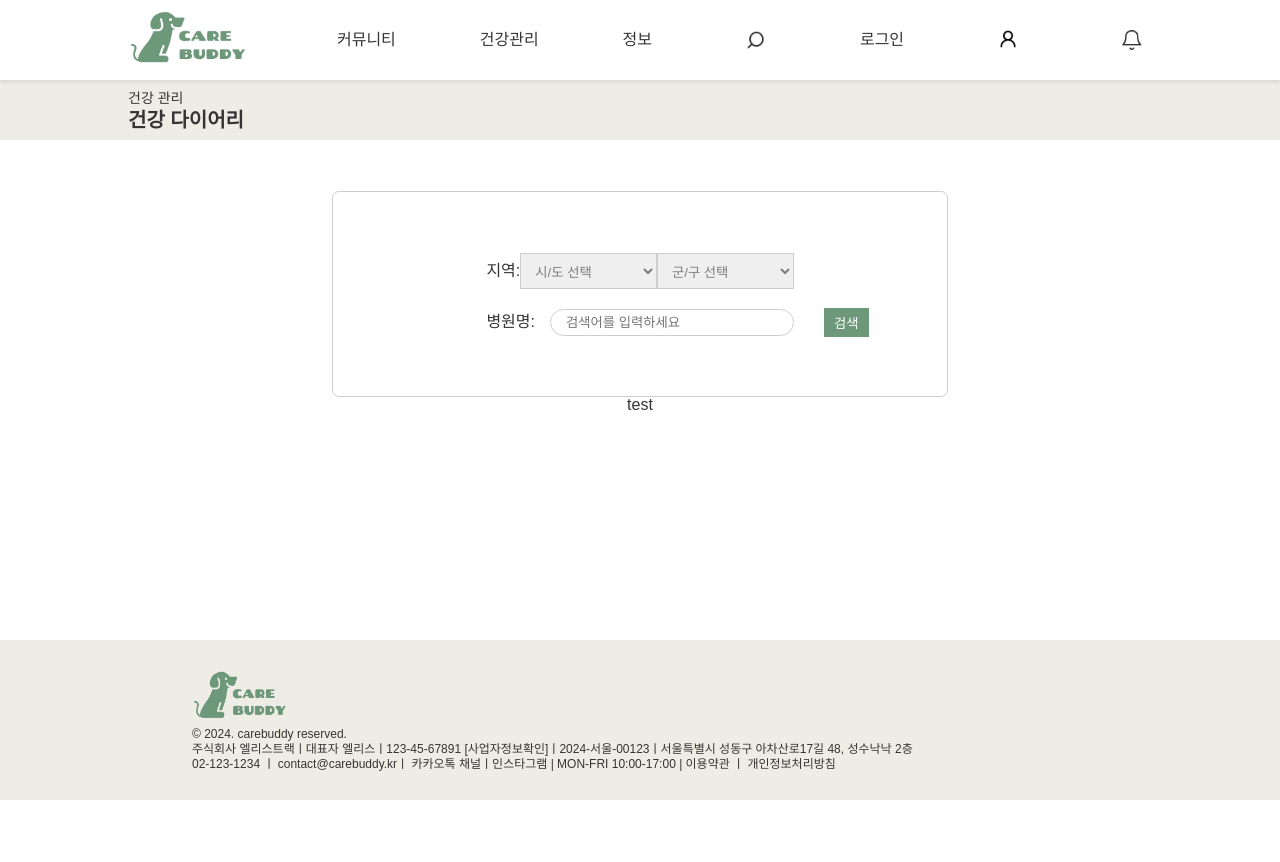
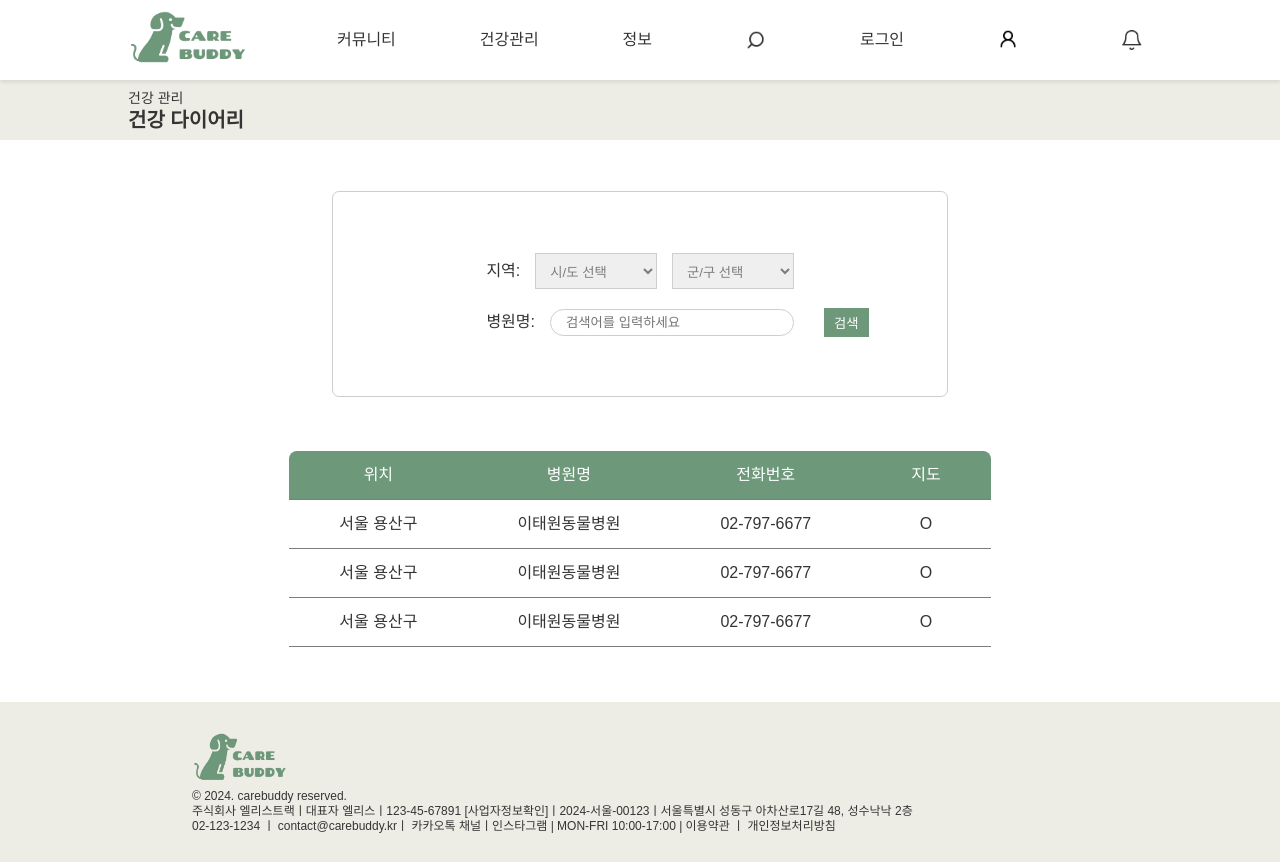
Before and after one commit to petitesize/elice_carebuddy_FE, a React (Vite) app: page /hospital-info in a window 1280 px wide. Before the commit the page ends 800 px from the top, so only its background shows below. Built offline with nearby package versions, Linux system fonts and the light colour scheme; a web font is replaced by a local one.

Commit message:
feat: Add HospitalInfo

```diff
--- a/package.json
+++ b/package.json
@@ -11,6 +11,7 @@
     "start": "react-scripts start"
   },
   "dependencies": {
+    "antd": "^5.16.1",
     "bootstrap": "^5.3.3",
     "react": "^18.2.0",
     "react-bootstrap": "^2.10.2",
--- a/src/pages/information/HospitalSearch.tsx
+++ b/src/pages/hospitalInfo/HospitalSearch.tsx
@@ -15,7 +15,6 @@ const HospitalSearchContainer = styled.div`
   justify-content: center;
 `;
 const StyledSearch = styled(BasedSearch)`
-  margin-left: 15px;
   width: 100%;
 `;
 
@@ -52,6 +51,10 @@ const StyledButton = styled(BasedButton)`
 
 const Title = styled.p`
   white-space: nowrap;
+  margin-right: 15px;
+  + select {
+    margin-right: 15px;
+  }
 `;
 
 const Search = () => (
--- /dev/null
+++ b/src/pages/hospitalInfo/HosplitalSearchResult.tsx
@@ -0,0 +1,107 @@
+import React from 'react';
+import styled from 'styled-components';
+import { Space, Table, Tag, ConfigProvider } from 'antd';
+import type { TableProps } from 'antd';
+import { ColumnProps } from 'antd/es/table';
+import { BiBorderRadius } from 'react-icons/bi';
+import Column from 'antd/es/table/Column';
+import TextArea from 'antd/es/input/TextArea';
+
+const Container = styled.div`
+  display: flex;
+  flex-direction: column;
+  width: 100%;
+  height: 204px;
+  align-items: center;
+  justify-content: center;
+  text-align: center;
+  margin-top: 50px;
+`;
+
+interface HospitalSearchProps {
+  location: string;
+  name: string;
+  tel: string;
+  map: string;
+}
+
+const DummyHospitalData: HospitalSearchProps[] = [
+  {
+    location: '서울 용산구',
+    name: '이태원동물병원',
+    tel: '02-797-6677',
+    map: 'O',
+  },
+  {
+    location: '서울 용산구',
+    name: '이태원동물병원',
+    tel: '02-797-6677',
+    map: 'O',
+  },
+  {
+    location: '서울 용산구',
+    name: '이태원동물병원',
+    tel: '02-797-6677',
+    map: 'O',
+  },
+];
+const columns: TableProps<HospitalSearchProps>['columns'] = [
+  {
+    title: '위치',
+    dataIndex: 'location',
+    key: 'location',
+    align: 'center',
+  },
+  {
+    title: '병원명',
+    dataIndex: 'name',
+    key: 'name',
+    align: 'center',
+  },
+  {
+    title: '전화번호',
+    dataIndex: 'tel',
+    key: 'tel',
+    align: 'center',
+  },
+  {
+    title: '지도',
+    dataIndex: 'map',
+    key: 'map',
+    align: 'center',
+  },
+];
+
+const theme = {
+  token: {
+    fontFamily: '',
+    colorText: '',
+    fontSize: Number('var(--font-size-md-1)'),
+    fontWeightStrong: 0,
+  },
+  components: {
+    Table: {
+      borderColor: 'var(--color-grey-1)',
+      headerBg: 'var(--color-green-main)',
+      headerColor: 'var(--color-white)',
+      cellPaddingInline: 50,
+      headerSplitColor: 'transparent',
+    },
+  },
+};
+
+const HospitalResult: React.FC = () => {
+  return (
+    <Container>
+      <ConfigProvider theme={theme}>
+        <Table
+          dataSource={DummyHospitalData}
+          columns={columns}
+          pagination={false}
+        ></Table>
+      </ConfigProvider>
+    </Container>
+  );
+};
+
+export default HospitalResult;
--- a/src/pages/information/HosplitalSearchResult.tsx
+++ /dev/null
@@ -1,15 +0,0 @@
-import React from 'react';
-import styled from 'styled-components';
-import BasedSearch from '../../components/BasedSearch';
-import BasedSelect from '../../components/BasedSelect';
-import BasedButton from '../../components/BasedButton';
-
-const HospitalResult: React.FC = () => {
-  return (
-    <>
-      <h1>test</h1>
-    </>
-  );
-};
-
-export default HospitalResult;
```
Also changed, not shown: src/routes/Router.tsx (+5 -2 lines), src/pages/hospitalInfo/HospitalInfo.tsx (renamed from src/pages/information/HospitalInfo.tsx), 1 other file (tests, documents, lock files or other folders).
